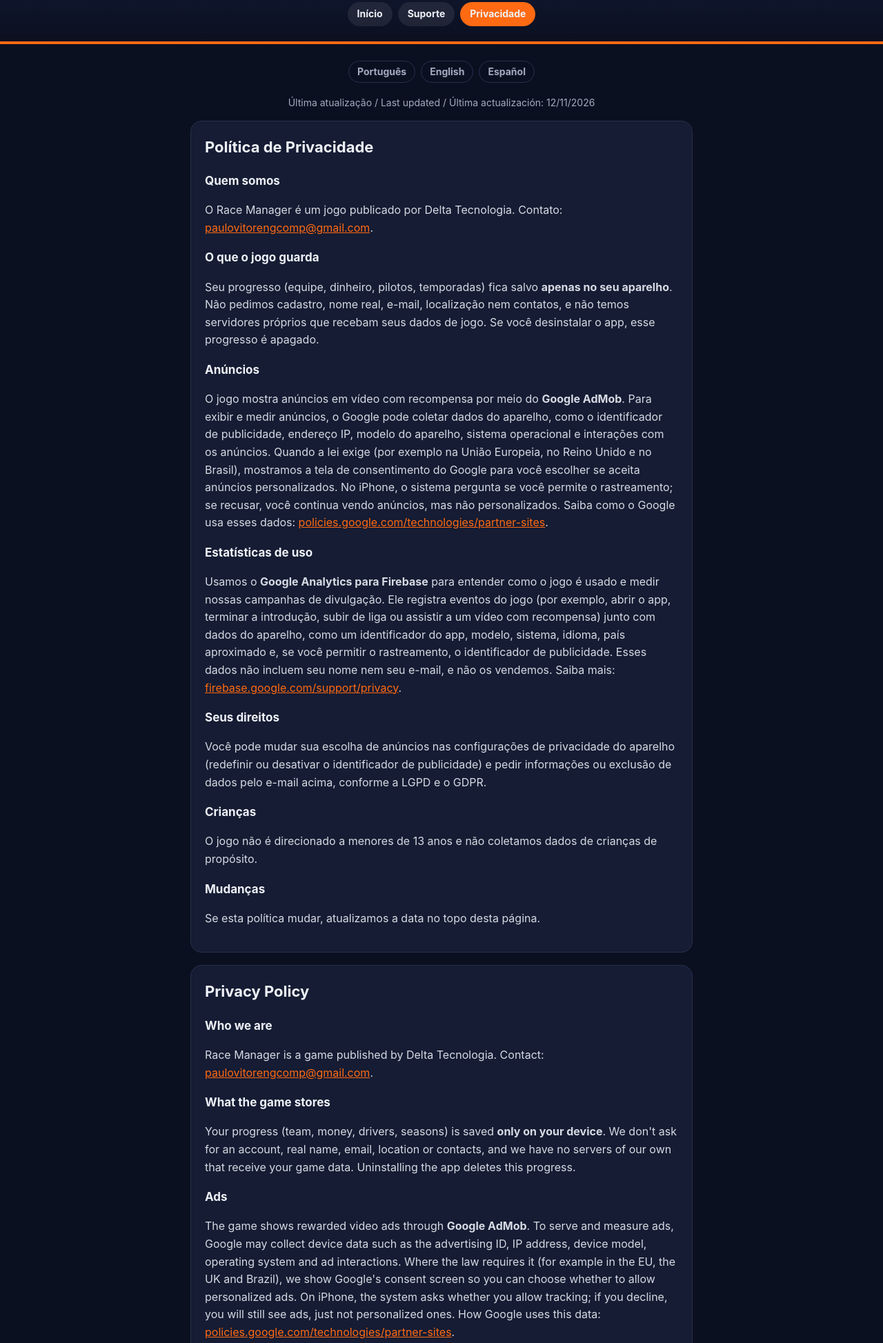
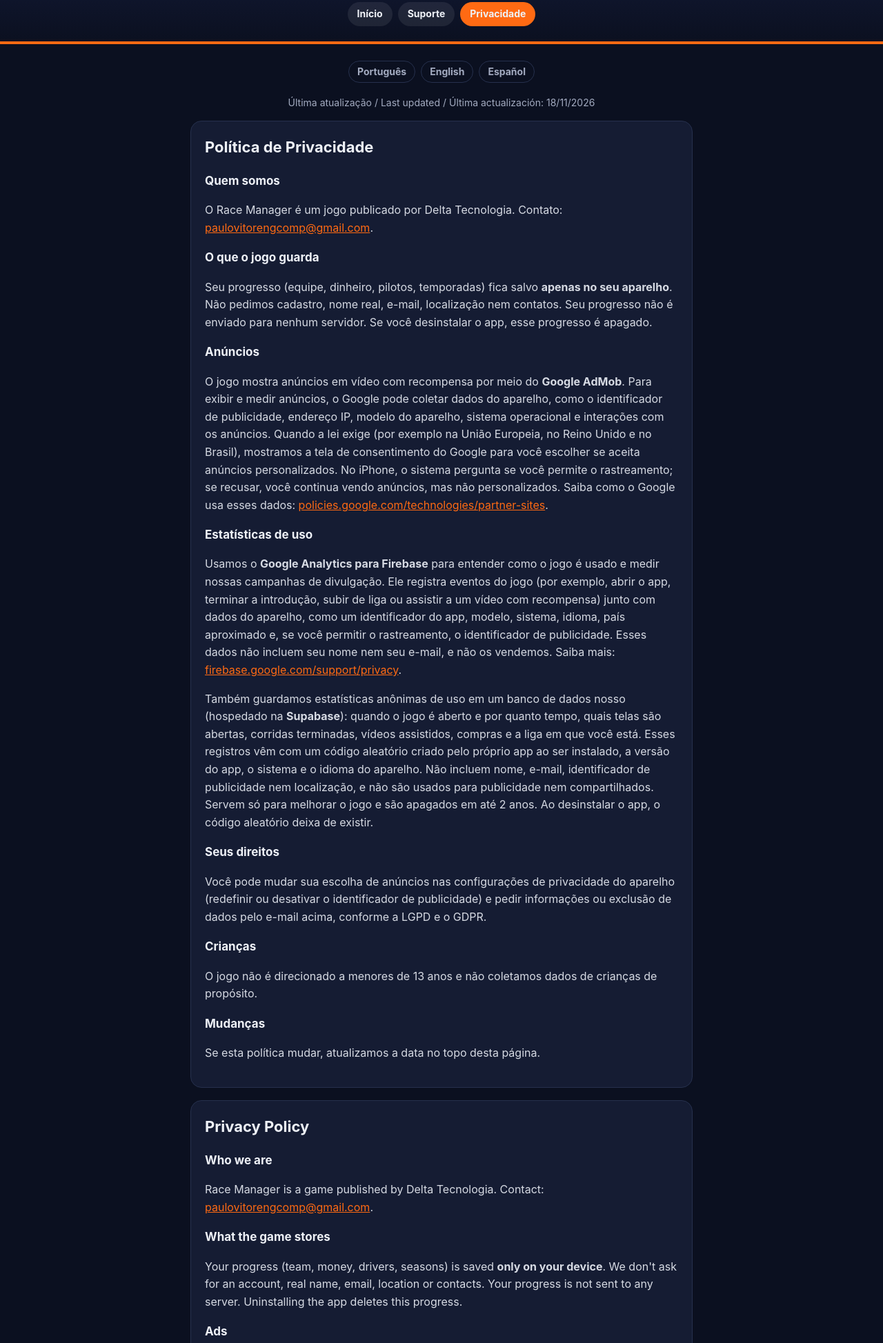
Before and after one commit to paulovitortss/race-manager, a plain HTML site: page privacidade.html in a window 1280 px wide. Shown: the part 207-2154 px from the top of the page at 69% size. Drawn offline with Linux system fonts and the light colour scheme.

Commit message:
Privacy policy: anonymous usage statistics in our own database (Supabase)
Co-Authored-By: Claude Opus 5.5 <noreply@anthropic.com>

```diff
--- a/privacidade.html
+++ b/privacidade.html
@@ -21,18 +21,19 @@
   </header>
   <main>
     <div class="lang"><a href="#pt">Português</a><a href="#en">English</a><a href="#es">Español</a></div>
-    <p class="updated">Última atualização / Last updated / Última actualización: 12/11/2026</p>
+    <p class="updated">Última atualização / Last updated / Última actualización: 18/11/2026</p>
 
     <section id="pt">
       <h2>Política de Privacidade</h2>
       <h3>Quem somos</h3>
       <p>O Race Manager é um jogo publicado por Delta Tecnologia. Contato: <a href="mailto:paulovitorengcomp@gmail.com">paulovitorengcomp@gmail.com</a>.</p>
       <h3>O que o jogo guarda</h3>
-      <p>Seu progresso (equipe, dinheiro, pilotos, temporadas) fica salvo <strong>apenas no seu aparelho</strong>. Não pedimos cadastro, nome real, e-mail, localização nem contatos, e não temos servidores próprios que recebam seus dados de jogo. Se você desinstalar o app, esse progresso é apagado.</p>
+      <p>Seu progresso (equipe, dinheiro, pilotos, temporadas) fica salvo <strong>apenas no seu aparelho</strong>. Não pedimos cadastro, nome real, e-mail, localização nem contatos. Seu progresso não é enviado para nenhum servidor. Se você desinstalar o app, esse progresso é apagado.</p>
       <h3>Anúncios</h3>
       <p>O jogo mostra anúncios em vídeo com recompensa por meio do <strong>Google AdMob</strong>. Para exibir e medir anúncios, o Google pode coletar dados do aparelho, como o identificador de publicidade, endereço IP, modelo do aparelho, sistema operacional e interações com os anúncios. Quando a lei exige (por exemplo na União Europeia, no Reino Unido e no Brasil), mostramos a tela de consentimento do Google para você escolher se aceita anúncios personalizados. No iPhone, o sistema pergunta se você permite o rastreamento; se recusar, você continua vendo anúncios, mas não personalizados. Saiba como o Google usa esses dados: <a href="https://policies.google.com/technologies/partner-sites">policies.google.com/technologies/partner-sites</a>.</p>
       <h3>Estatísticas de uso</h3>
       <p>Usamos o <strong>Google Analytics para Firebase</strong> para entender como o jogo é usado e medir nossas campanhas de divulgação. Ele registra eventos do jogo (por exemplo, abrir o app, terminar a introdução, subir de liga ou assistir a um vídeo com recompensa) junto com dados do aparelho, como um identificador do app, modelo, sistema, idioma, país aproximado e, se você permitir o rastreamento, o identificador de publicidade. Esses dados não incluem seu nome nem seu e-mail, e não os vendemos. Saiba mais: <a href="https://firebase.google.com/support/privacy">firebase.google.com/support/privacy</a>.</p>
+      <p>Também guardamos estatísticas anônimas de uso em um banco de dados nosso (hospedado na <strong>Supabase</strong>): quando o jogo é aberto e por quanto tempo, quais telas são abertas, corridas terminadas, vídeos assistidos, compras e a liga em que você está. Esses registros vêm com um código aleatório criado pelo próprio app ao ser instalado, a versão do app, o sistema e o idioma do aparelho. Não incluem nome, e-mail, identificador de publicidade nem localização, e não são usados para publicidade nem compartilhados. Servem só para melhorar o jogo e são apagados em até 2 anos. Ao desinstalar o app, o código aleatório deixa de existir.</p>
       <h3>Seus direitos</h3>
       <p>Você pode mudar sua escolha de anúncios nas configurações de privacidade do aparelho (redefinir ou desativar o identificador de publicidade) e pedir informações ou exclusão de dados pelo e-mail acima, conforme a LGPD e o GDPR.</p>
       <h3>Crianças</h3>
@@ -46,11 +47,12 @@
       <h3>Who we are</h3>
       <p>Race Manager is a game published by Delta Tecnologia. Contact: <a href="mailto:paulovitorengcomp@gmail.com">paulovitorengcomp@gmail.com</a>.</p>
       <h3>What the game stores</h3>
-      <p>Your progress (team, money, drivers, seasons) is saved <strong>only on your device</strong>. We don't ask for an account, real name, email, location or contacts, and we have no servers of our own that receive your game data. Uninstalling the app deletes this progress.</p>
+      <p>Your progress (team, money, drivers, seasons) is saved <strong>only on your device</strong>. We don't ask for an account, real name, email, location or contacts. Your progress is not sent to any server. Uninstalling the app deletes this progress.</p>
       <h3>Ads</h3>
       <p>The game shows rewarded video ads through <strong>Google AdMob</strong>. To serve and measure ads, Google may collect device data such as the advertising ID, IP address, device model, operating system and ad interactions. Where the law requires it (for example in the EU, the UK and Brazil), we show Google's consent screen so you can choose whether to allow personalized ads. On iPhone, the system asks whether you allow tracking; if you decline, you will still see ads, just not personalized ones. How Google uses this data: <a href="https://policies.google.com/technologies/partner-sites">policies.google.com/technologies/partner-sites</a>.</p>
       <h3>Usage statistics</h3>
       <p>We use <strong>Google Analytics for Firebase</strong> to understand how the game is played and to measure our marketing campaigns. It records game events (for example opening the app, finishing the intro, moving up a league or watching a rewarded video) together with device data such as an app instance ID, model, operating system, language, approximate country and, if you allow tracking, the advertising ID. This data does not include your name or email, and we do not sell it. Learn more: <a href="https://firebase.google.com/support/privacy">firebase.google.com/support/privacy</a>.</p>
+      <p>We also keep anonymous usage statistics in a database of our own (hosted by <strong>Supabase</strong>): when the game is opened and for how long, which screens are opened, races finished, videos watched, purchases and the league you are in. These records carry a random code the app creates when it is installed, the app version, the operating system and the device language. They do not include your name, email, advertising ID or location, and they are not used for advertising or shared. They are only used to improve the game and are deleted within 2 years. Uninstalling the app deletes the random code.</p>
       <h3>Your rights</h3>
       <p>You can change your ad choices in your device's privacy settings (reset or turn off the advertising ID) and ask for information or deletion by email, as provided by the GDPR and similar laws.</p>
       <h3>Children</h3>
@@ -64,11 +66,12 @@
       <h3>Quiénes somos</h3>
       <p>Race Manager es un juego publicado por Delta Tecnologia. Contacto: <a href="mailto:paulovitorengcomp@gmail.com">paulovitorengcomp@gmail.com</a>.</p>
       <h3>Qué guarda el juego</h3>
-      <p>Tu progreso (equipo, dinero, pilotos, temporadas) se guarda <strong>solo en tu dispositivo</strong>. No pedimos cuenta, nombre real, correo, ubicación ni contactos, y no tenemos servidores propios que reciban tus datos de juego. Si desinstalas la app, ese progreso se borra.</p>
+      <p>Tu progreso (equipo, dinero, pilotos, temporadas) se guarda <strong>solo en tu dispositivo</strong>. No pedimos cuenta, nombre real, correo, ubicación ni contactos. Tu progreso no se envía a ningún servidor. Si desinstalas la app, ese progreso se borra.</p>
       <h3>Anuncios</h3>
       <p>El juego muestra anuncios en vídeo con recompensa a través de <strong>Google AdMob</strong>. Para mostrar y medir anuncios, Google puede recopilar datos del dispositivo como el identificador de publicidad, la dirección IP, el modelo del dispositivo, el sistema operativo y las interacciones con los anuncios. Cuando la ley lo exige (por ejemplo en la UE, el Reino Unido y Brasil), mostramos la pantalla de consentimiento de Google para que elijas si aceptas anuncios personalizados. En iPhone, el sistema pregunta si permites el rastreo; si lo rechazas, seguirás viendo anuncios, pero no personalizados. Cómo usa Google estos datos: <a href="https://policies.google.com/technologies/partner-sites">policies.google.com/technologies/partner-sites</a>.</p>
       <h3>Estadísticas de uso</h3>
       <p>Usamos <strong>Google Analytics para Firebase</strong> para entender cómo se usa el juego y medir nuestras campañas de difusión. Registra eventos del juego (por ejemplo, abrir la app, terminar la introducción, subir de liga o ver un vídeo con recompensa) junto con datos del dispositivo como un identificador de la app, modelo, sistema operativo, idioma, país aproximado y, si permites el rastreo, el identificador de publicidad. Estos datos no incluyen tu nombre ni tu correo, y no los vendemos. Más información: <a href="https://firebase.google.com/support/privacy">firebase.google.com/support/privacy</a>.</p>
+      <p>También guardamos estadísticas anónimas de uso en una base de datos propia (alojada en <strong>Supabase</strong>): cuándo se abre el juego y por cuánto tiempo, qué pantallas se abren, carreras terminadas, vídeos vistos, compras y la liga en la que estás. Estos registros llevan un código aleatorio que la app crea al instalarse, la versión de la app, el sistema operativo y el idioma del dispositivo. No incluyen tu nombre, correo, identificador de publicidad ni ubicación, y no se usan para publicidad ni se comparten. Solo sirven para mejorar el juego y se borran en un plazo de 2 años. Al desinstalar la app, el código aleatorio deja de existir.</p>
       <h3>Tus derechos</h3>
       <p>Puedes cambiar tus preferencias de anuncios en la configuración de privacidad del dispositivo (restablecer o desactivar el identificador de publicidad) y pedir información o la eliminación de datos por correo, según el RGPD y leyes similares.</p>
       <h3>Menores</h3>
```
